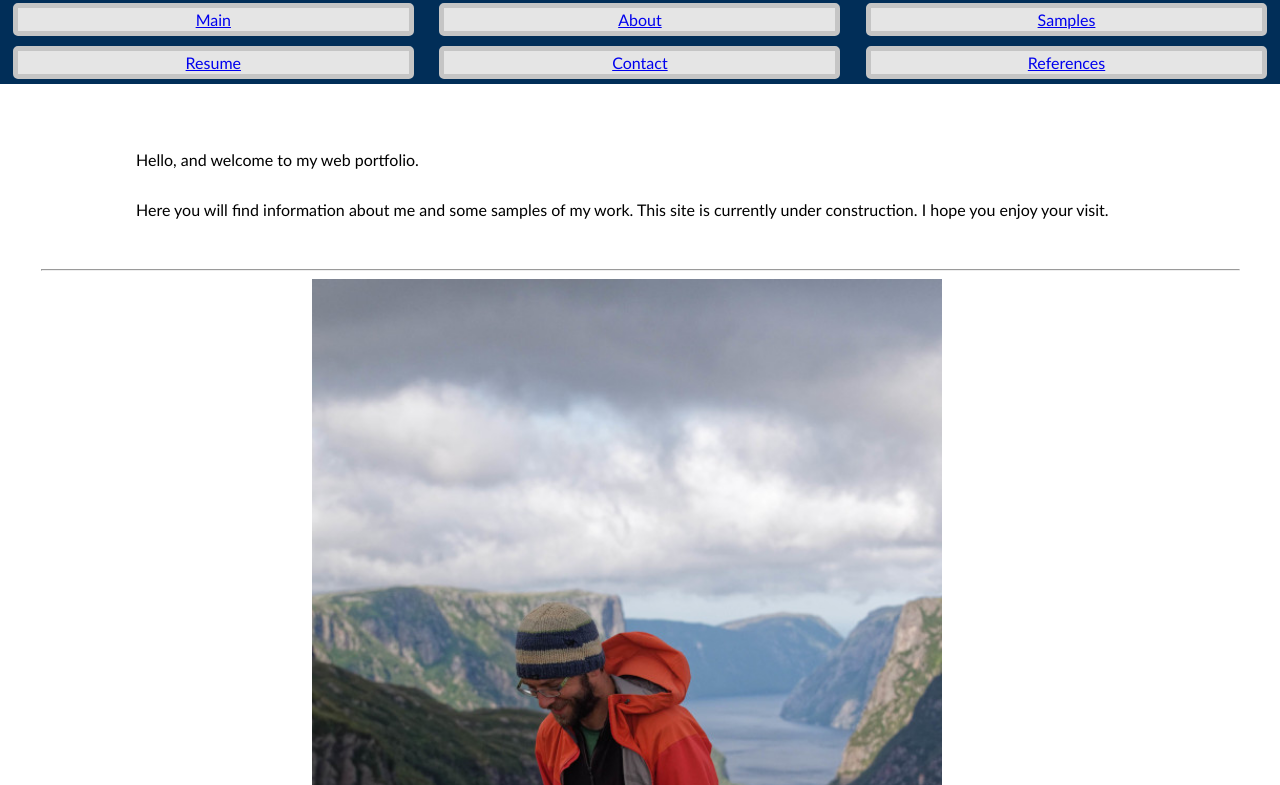
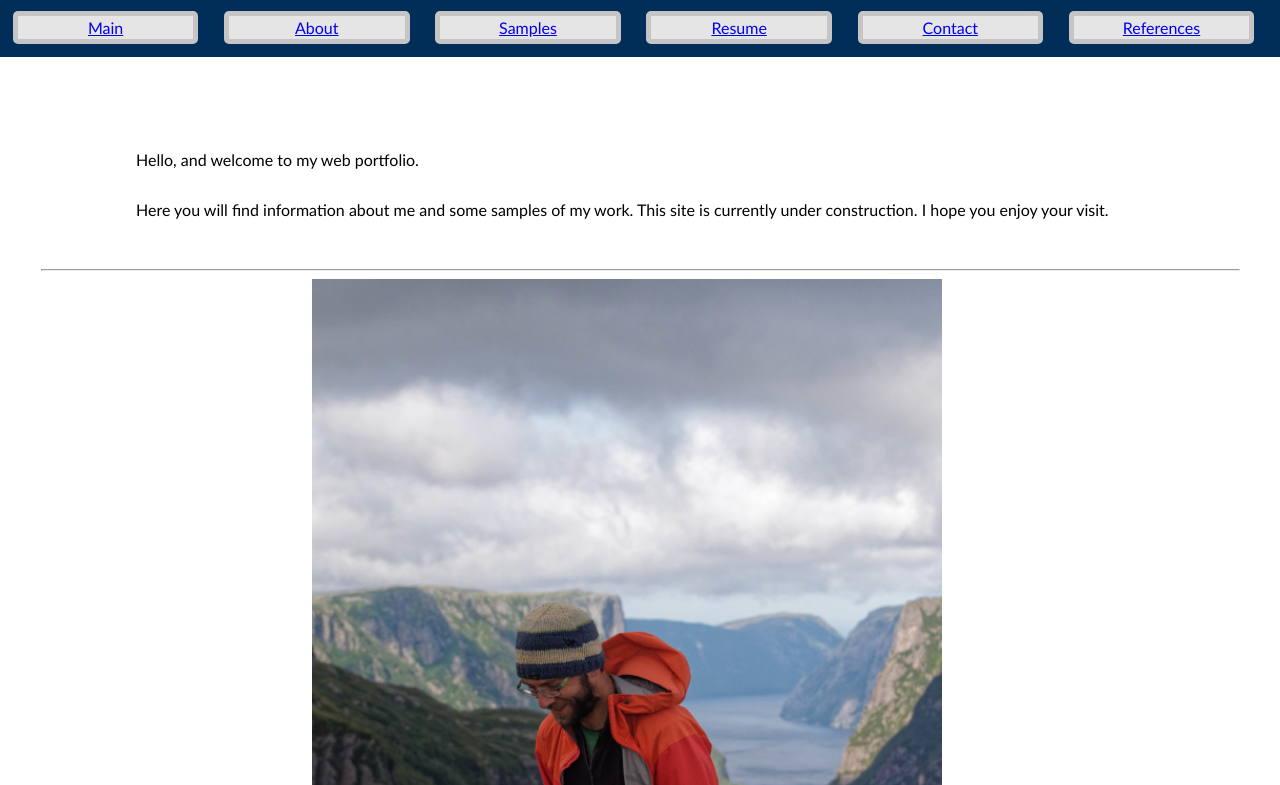
Before and after one commit to esklarski/esklarski.github.io, a plain HTML site: page index.html in a window 1280 px wide. Shown: the part 82-867 px from the top of the page. Drawn offline with Linux system fonts and the light colour scheme.

Commit message:
bring back parts of the >1007px @media

```diff
--- a/css/esklarski.github.io.css
+++ b/css/esklarski.github.io.css
@@ -196,41 +196,41 @@ img {
     }
 }
 
-/* @media only screen and (min-width: 1008px) {
-    #navBar {
+@media only screen and (min-width: 1008px) {
+    /* #navBar {
         top: 80px;
         left: 0%;
         width: 200px;
         height: auto;
-    }
+    } */
 
-    #pageTitle {
+    /* #pageTitle {
         margin-top: 0%;
         margin-bottom: 0%;
         margin-left: 5%;
         font-size: 4em;
+    } */
+
+    .navButton {
+        /* float: right; */
+        margin: 1%;
+        width: 14.5%;
     }
 
-    .navButton {
-        float: right;
-        margin: 3%;
-        width: 94%;
-    }
-
-    #pageBody {
+    /* #pageBody {
         top: 80px;
         left: 210px;
         padding-left: 10px;
-    }
+    } */
 
-    #pageBodyContact {
+    /* #pageBodyContact {
         top: 80px;
         left: 300px;
         width: 50%;
         max-width: 600px;
         padding: 10px;
-    }
-} */
+    } */
+}
 
 
 
```
